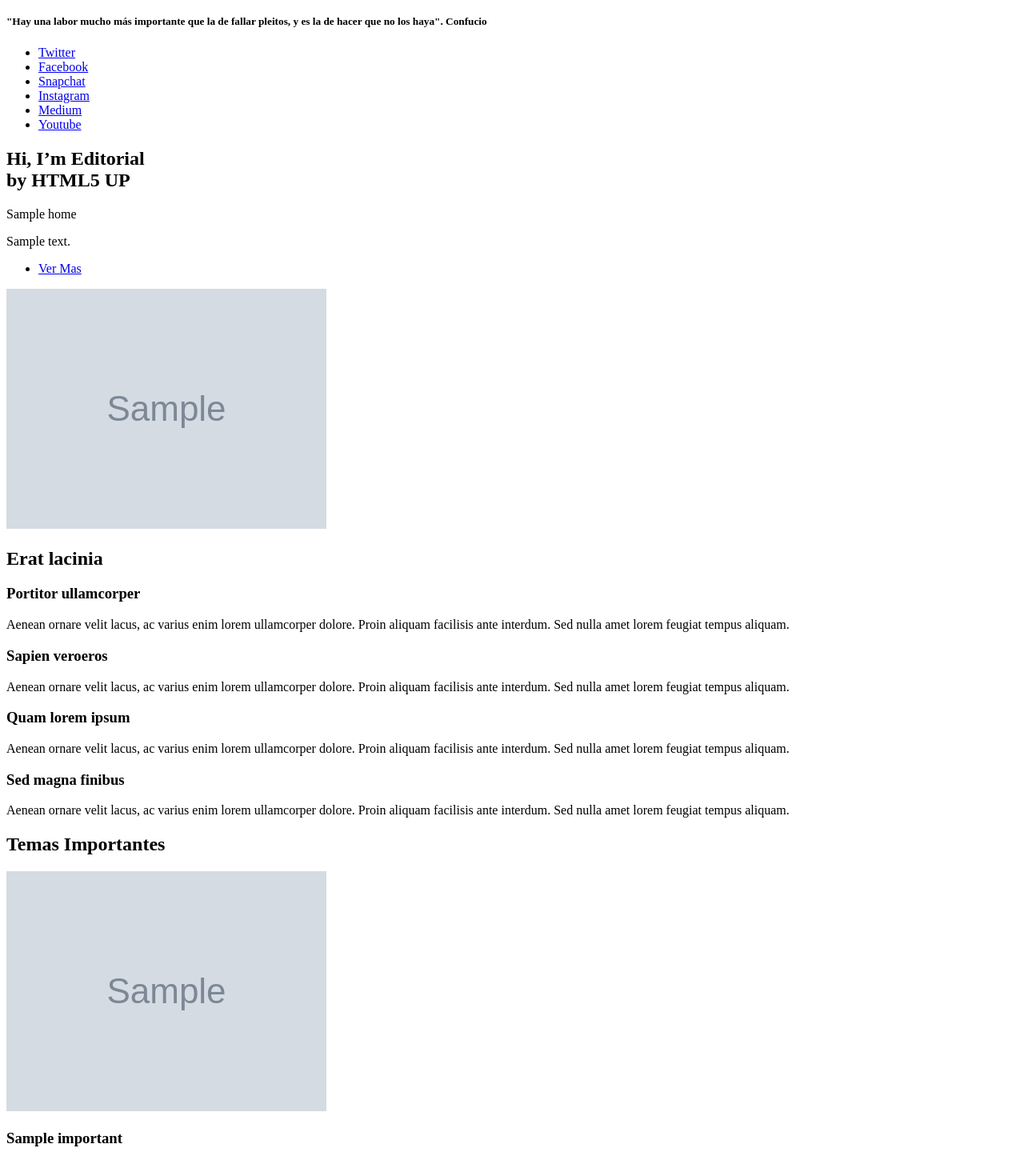
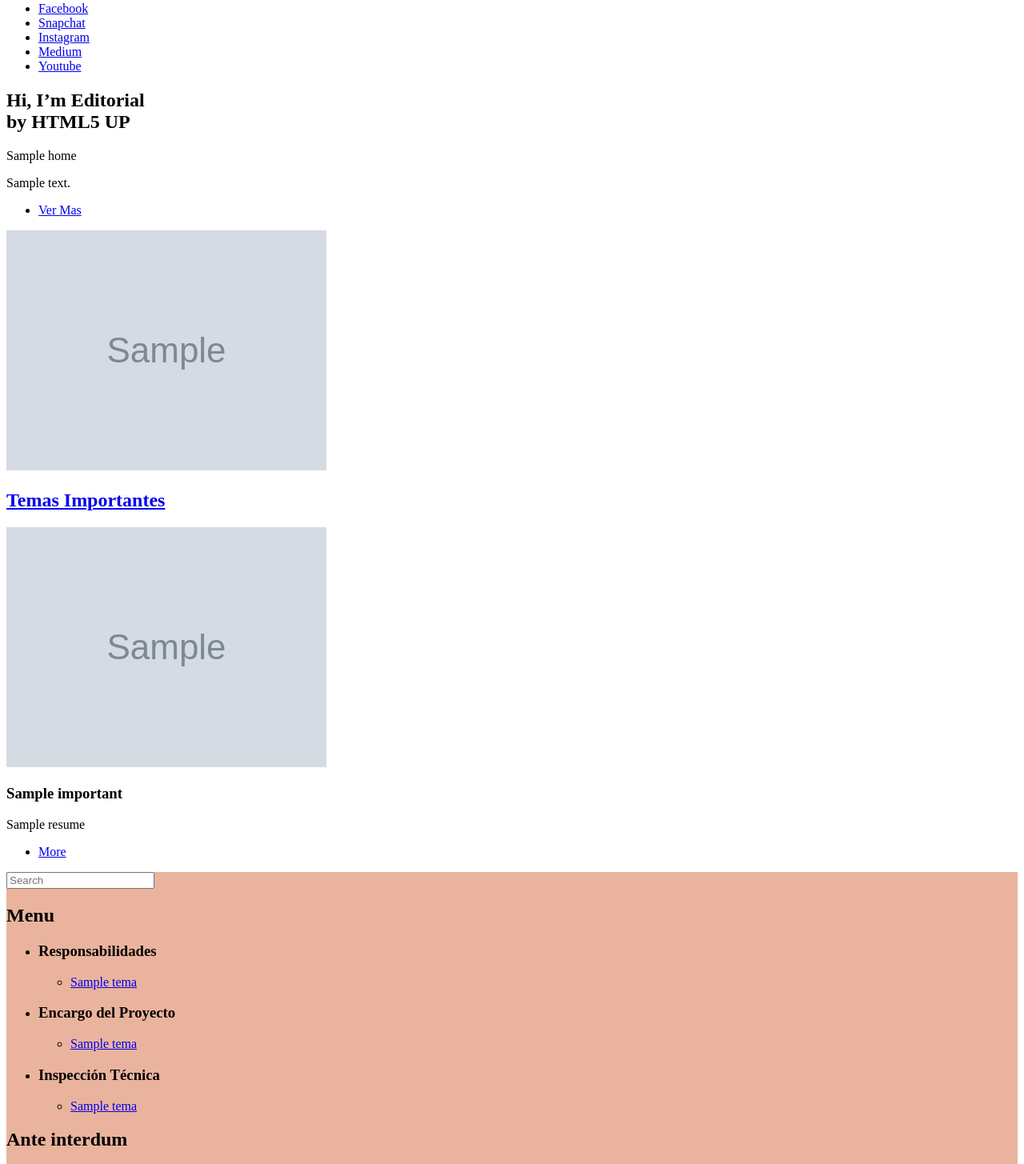
Before and after one commit to Angelooocw/Project-Contrato, a Django app: template templates/home/index.html in a window 1280 px wide. Shown: the part 265-1720 px from the top of the page at 80% size. Run offline with Django 3.2, Linux system fonts and the light colour scheme; the template is opened without the code that fills it: most values are stand-ins (such as "Sample title", 1, 10 or a date in 2020); grey boxes marked "Sample" are stand-in pictures; some libraries are stand-ins or nearby versions.

Commit message:
updated html files, aboutme section and views

```diff
--- a/applications/aboutme/urls.py
+++ b/applications/aboutme/urls.py
@@ -3,4 +3,6 @@ from . import views
 
 app_name = 'aboutme_app'
 
-urlpatterns = []
+urlpatterns = [
+    path('acerca-de-mi/', views.AboutMeView.as_view(), name='about-me'),
+]
--- a/applications/content/urls.py
+++ b/applications/content/urls.py
@@ -5,4 +5,5 @@ app_name = 'content_app'
 
 urlpatterns = [
     path('content/<slug>', views.ContentView.as_view(), name='content-detail'),
+    path('importantes/', views.ImportantListView.as_view(), name='list-important')
 ]
--- a/applications/home/views.py
+++ b/applications/home/views.py
@@ -17,6 +17,9 @@ class HomePageView(TemplateView):
         context['home'] = Home.objects.filter().order_by('-created').first()
         context['importants'] = Content.objects.get_content('Importante')
         context['navbar'] = Content.objects.get_content('Información')
+        context['responsabilidades'] = Content.objects.get_content('Responsabilidades')
+        context['encargo'] = Content.objects.get_content('Encargo del Proyecto')
+        context['inspeccion'] = Content.objects.get_content('Inspección Técnica')
         return context
 
 
--- a/templates/content/detail_content.html
+++ b/templates/content/detail_content.html
@@ -2,8 +2,12 @@
 {% load static %}
 
 
+{% block title %}
+    {{ content.title }} - contratodeobrapublica.cl
+{% endblock title %}
+
 {% block header %}
-{% include 'includes/header2.html' %}
+{% include 'includes/header.html' %}
 {% endblock header %}
 
 {% block content %}
--- a/templates/home/index.html
+++ b/templates/home/index.html
@@ -1,20 +1,116 @@
 {% extends 'base.html' %}
 {% load static %}
+
+
+{% block title %}
+	Contrato de obra Pública
+{% endblock title %}
+
 
 {% block header %}
 {% include 'includes/header.html' %}
 {% endblock header %}
 
+
 {% block content %}
-{% include 'includes/home_content.html' %}
+
+
+<div id="main">
+
+    <div class="inner">
+
+        <!-- Header -->
+            {% include 'includes/head_content.html' %}
+
+        <!-- Banner -->
+            <section id="banner">
+                <div class="content">
+                    <header>
+                        <h1>Hi, I’m Editorial<br />
+                        by HTML5 UP</h1>
+                        <p>{{ home.title }}</p>
+                    </header>
+                    <p>{{ home.description }}</p>
+                    <ul class="actions">
+                        <li><a href="#" class="button big">Ver Mas</a></li>
+                    </ul>
+                </div>
+                <span class="image object">
+                    <img src="{{ home.image.url }}" alt="" />
+                </span>
+            </section>
+
+        <!-- Section -->
+            <section>
+                <header class="major">
+                    <h2><a href="{% url 'content_app:list-important' %}">Temas Importantes</a></h2>
+                </header>
+                <div class="posts">
+
+                    {% for important in importants %}
+                        <article>
+                            <a href="{% url 'content_app:content-detail' important.slug %}" class="image"><img src="{{ important.thumbnail_img.url }}" alt="" /></a>
+                            <h3>{{ important.title }}</h3>
+                            <p>{{ important.resume }}</p>
+                            <ul class="actions">
+                                <li><a href="{% url 'content_app:content-detail' important.slug %}" class="button">More</a></li>
+                            </ul>
+                        </article>
+                    {% endfor %}
+                </div>
+            </section>
+
+    </div>
+</div>
+
 {% include 'includes/sidebar.html' %}
 {% endblock content %}
 
 
-{% block js %}
-    <script src="{% static 'js/jquery.min.js' %}"></script>
-	<script src="{% static 'js/browser.min.js' %}"></script>
-	<script src="{% static 'js/breakpoints.min.js' %}"></script>
-	<script src="{% static 'js/util.js' %}"></script>
-    <script src="{% static 'js/main.js' %}"></script>
-{% endblock js %}
+<div id="main">
+
+    <div class="inner">
+
+        <!-- Header -->
+            {% include 'includes/head_content.html' %}
+
+        <!-- Banner -->
+            <section id="banner">
+                <div class="content">
+                    <header>
+                        <h1>Hi, I’m Editorial<br />
+                        by HTML5 UP</h1>
+                        <p>{{ home.title }}</p>
+                    </header>
+                    <p>{{ home.description }}</p>
+                    <ul class="actions">
+                        <li><a href="#" class="button big">Ver Mas</a></li>
+                    </ul>
+                </div>
+                <span class="image object">
+                    <img src="{{ home.image.url }}" alt="" />
+                </span>
+            </section>
+
+        <!-- Section -->
+            <section>
+                <header class="major">
+                    <h2><a href="{% url 'content_app:list-important' %}">Temas Importantes</a></h2>
+                </header>
+                <div class="posts">
+
+                    {% for important in importants %}
+                        <article>
+                            <a href="{% url 'content_app:content-detail' important.slug %}" class="image"><img src="{{ important.thumbnail_img.url }}" alt="" /></a>
+                            <h3>{{ important.title }}</h3>
+                            <p>{{ important.resume }}</p>
+                            <ul class="actions">
+                                <li><a href="{% url 'content_app:content-detail' important.slug %}" class="button">More</a></li>
+                            </ul>
+                        </article>
+                    {% endfor %}
+                </div>
+            </section>
+
+    </div>
+</div>
--- a/templates/includes/head_content.html
+++ b/templates/includes/head_content.html
@@ -1,5 +1,5 @@
 <header id="header">
-    <h5>"Hay una labor mucho más importante que la de fallar pleitos, y es la de hacer que no los haya". Confucio</h5>
+    <h5 style="font-family: 'Libre Baskerville', serif; font-style:italic; ">"Hay una labor mucho más importante que la de fallar pleitos, y es la de hacer que no los haya". Confucio</h5>
     <ul class="icons">
         <li><a href="#" class="icon brands fa-twitter"><span class="label">Twitter</span></a></li>
         <li><a href="#" class="icon brands fa-facebook-f"><span class="label">Facebook</span></a></li>
--- a/templates/includes/header.html
+++ b/templates/includes/header.html
@@ -1,18 +1,62 @@
 {% load static %}
+<style>
+.navbar {
+    overflow: hidden;
+    bottom: 0;
+    width: 100%;
+}
+.navbar a {
+    float: left;
+    color: #f2f2f2;
+    text-align: center;
+    padding: 14px 16px;
+    text-decoration: none;
+    font-size: 18px;
+}
+.navbar li {
+    padding: 0;
+}
+
+.navbar a.active {
+  background-color: #4CAF50;
+  color: white;
+}
+.titulo {
+    padding-top: 40px;
+    text-align: center;
+    background: #1abc9c;
+    color: white;
+    font-size: 15px;
+}
+@media only screen and (max-width: 450px) {
+    .navbar a {
+        float: left;
+        color: #f2f2f2;
+        text-align: center;
+        padding: 14px 16px;
+        text-decoration: none;
+        font-size: 14px;
+    }
+}
+</style>
+
 <header>
-    <div class="titular" style="width: 100%; background: url({% static 'img/header.jpg' %}); height: 30vh; text-align: center;">
-        <h1 style="padding-top: 60px;">Contrato de Obra Pública</h1>
-        <div>
-            <ul style="display: flex; list-style: none; justify-content:space-around; padding: 1em;">
-                {% for ct in navbar %}
-                    <li >
-                        <h3><a href="{% url 'content_app:content-detail' ct.slug %}">{{ ct.title }}</a></h3>
-                    </li>
-                {% endfor %}
+    <div class="titulo">
+        <h1><a href="{% url 'home_app:home' %}">Contrato de Obra Pública</a></h1>
+        <div class="navbar">
+            <ul style="display: flex; list-style: none; justify-content:space-around; margin: 0; padding: 0;">
 
+            {% for ct in navbar %}
                 <li >
-                    <h3><a href="{% url 'home_app:contact' %}">Contacto</a></h3>
+                    <h3><a href="{% url 'content_app:content-detail' ct.slug %}">{{ ct.title }}</a></h3>
                 </li>
+            {% endfor %}
+            <li >
+                <h3><a href="{% url 'aboutme_app:about-me' %}">Acerca de Mi</a></h3>
+            </li>
+            <li >
+                <h3><a href="{% url 'home_app:contact' %}">Contacto</a></h3>
+            </li>
             </ul>
         </div>
     </div>
--- a/templates/includes/home_content.html
+++ /dev/null
@@ -1,126 +0,0 @@
-<div id="main">
-
-    <div class="inner">
-
-        <!-- Header -->
-            {% include 'includes/head_content.html' %}
-
-        <!-- Banner -->
-            <section id="banner">
-                <div class="content">
-                    <header>
-                        <h1>Hi, I’m Editorial<br />
-                        by HTML5 UP</h1>
-                        <p>{{ home.title }}</p>
-                    </header>
-                    <p>{{ home.description }}</p>
-                    <ul class="actions">
-                        <li><a href="#" class="button big">Ver Mas</a></li>
-                    </ul>
-                </div>
-                <span class="image object">
-                    <img src="{{ home.image.url }}" alt="" />
-                </span>
-            </section>
-
-        <!-- Section -->
-            <section>
-                <header class="major">
-                    <h2>Erat lacinia</h2>
-                </header>
-                <div class="features">
-                    <article>
-                        <span class="icon fa-gem"></span>
-                        <div class="content">
-                            <h3>Portitor ullamcorper</h3>
-                            <p>Aenean ornare velit lacus, ac varius enim lorem ullamcorper dolore. Proin aliquam facilisis ante interdum. Sed nulla amet lorem feugiat tempus aliquam.</p>
-                        </div>
-                    </article>
-                    <article>
-                        <span class="icon solid fa-paper-plane"></span>
-                        <div class="content">
-                            <h3>Sapien veroeros</h3>
-                            <p>Aenean ornare velit lacus, ac varius enim lorem ullamcorper dolore. Proin aliquam facilisis ante interdum. Sed nulla amet lorem feugiat tempus aliquam.</p>
-                        </div>
-                    </article>
-                    <article>
-                        <span class="icon solid fa-rocket"></span>
-                        <div class="content">
-                            <h3>Quam lorem ipsum</h3>
-                            <p>Aenean ornare velit lacus, ac varius enim lorem ullamcorper dolore. Proin aliquam facilisis ante interdum. Sed nulla amet lorem feugiat tempus aliquam.</p>
-                        </div>
-                    </article>
-                    <article>
-                        <span class="icon solid fa-signal"></span>
-                        <div class="content">
-                            <h3>Sed magna finibus</h3>
-                            <p>Aenean ornare velit lacus, ac varius enim lorem ullamcorper dolore. Proin aliquam facilisis ante interdum. Sed nulla amet lorem feugiat tempus aliquam.</p>
-                        </div>
-                    </article>
-                </div>
-            </section>
-
-        <!-- Section -->
-            <section>
-                <header class="major">
-                    <h2>Temas Importantes</h2>
-                </header>
-                <div class="posts">
-
-                    {% for important in importants %}
-                        <article>
-                            <a href="{% url 'content_app:content-detail' important.slug %}" class="image"><img src="{{ important.thumbnail_img.url }}" alt="" /></a>
-                            <h3>{{ important.title }}</h3>
-                            <p>{{ important.resume }}</p>
-                            <ul class="actions">
-                                <li><a href="{% url 'content_app:content-detail' important.slug %}" class="button">More</a></li>
-                            </ul>
-                        </article>
-                    {% endfor %}
-
-
-                    <article>
-                        <a href="#" class="image"><img src="static/images/pic02.jpg" alt="" /></a>
-                        <h3>Nulla amet dolore</h3>
-                        <p>Aenean ornare velit lacus, ac varius enim lorem ullamcorper dolore. Proin aliquam facilisis ante interdum. Sed nulla amet lorem feugiat tempus aliquam.</p>
-                        <ul class="actions">
-                            <li><a href="#" class="button">More</a></li>
-                        </ul>
-                    </article>
-                    <article>
-                        <a href="#" class="image"><img src="static/images/pic03.jpg" alt="" /></a>
-                        <h3>Tempus ullamcorper</h3>
-                        <p>Aenean ornare velit lacus, ac varius enim lorem ullamcorper dolore. Proin aliquam facilisis ante interdum. Sed nulla amet lorem feugiat tempus aliquam.</p>
-                        <ul class="actions">
-                            <li><a href="#" class="button">More</a></li>
-                        </ul>
-                    </article>
-                    <article>
-                        <a href="#" class="image"><img src="static/images/pic04.jpg" alt="" /></a>
-                        <h3>Sed etiam facilis</h3>
-                        <p>Aenean ornare velit lacus, ac varius enim lorem ullamcorper dolore. Proin aliquam facilisis ante interdum. Sed nulla amet lorem feugiat tempus aliquam.</p>
-                        <ul class="actions">
-                            <li><a href="#" class="button">More</a></li>
-                        </ul>
-                    </article>
-                    <article>
-                        <a href="#" class="image"><img src="static/images/pic05.jpg" alt="" /></a>
-                        <h3>Feugiat lorem aenean</h3>
-                        <p>Aenean ornare velit lacus, ac varius enim lorem ullamcorper dolore. Proin aliquam facilisis ante interdum. Sed nulla amet lorem feugiat tempus aliquam.</p>
-                        <ul class="actions">
-                            <li><a href="#" class="button">More</a></li>
-                        </ul>
-                    </article>
-                    <article>
-                        <a href="#" class="image"><img src="static/images/pic06.jpg" alt="" /></a>
-                        <h3>Amet varius aliquam</h3>
-                        <p>Aenean ornare velit lacus, ac varius enim lorem ullamcorper dolore. Proin aliquam facilisis ante interdum. Sed nulla amet lorem feugiat tempus aliquam.</p>
-                        <ul class="actions">
-                            <li><a href="#" class="button">More</a></li>
-                        </ul>
-                    </article>
-                </div>
-            </section>
-
-    </div>
-</div>
--- a/templates/includes/sidebar.html
+++ b/templates/includes/sidebar.html
@@ -4,7 +4,7 @@
 
         <!-- Search -->
             <section id="search" class="alt">
-                <form method="post" action="#">
+                <form method="post" action="#">{% csrf_token %}
                     <input type="text" name="query" id="query" placeholder="Search" />
                 </form>
             </section>
@@ -33,22 +33,13 @@
                         </ul>
                     </li>
                     <li>
-                        <span class="opener"><h3>Inspeccion Tecnica</h3></span>
+                        <span class="opener"><h3>Inspección Técnica</h3></span>
                         <ul>
                             {% for tema in inspeccion %}
                                 <li><a href="{% url 'content_app:content-detail' tema.slug %}">{{tema.title}}</a></li>
                             {% endfor %}
                         </ul>
                     </li>
-                    <li><a href="index.html">Homepage</a></li>
-                    <li><a href="generic.html">Generic</a></li>
-                    <li><a href="elements.html">Elements</a></li>
-                    <li><a href="index.html">Homepage</a></li>
-                    <li><a href="generic.html">Generic</a></li>
-                    <li><a href="elements.html">Elements</a></li>
-                    <li><a href="index.html">Homepage</a></li>
-                    <li><a href="generic.html">Generic</a></li>
-                    <li><a href="elements.html">Elements</a></li>
                 </ul>
             </nav>
 
@@ -62,12 +53,32 @@
                         <a href="#" class="image"><img src="{% static 'images/pic07.jpg' %}" alt="" /></a>
                         <p>Aenean ornare velit lacus, ac varius enim lorem ullamcorper dolore aliquam.</p>
                     </article>
+                </div>
+                <ul class="actions">
+                    <li><a href="#" class="button">More</a></li>
+                </ul>
+            </section>
+            <section>
+                <header class="major">
+                    <h2>Ante interdum</h2>
+                </header>
+                <div class="mini-posts">
                     <article>
-                        <a href="#" class="image"><img src="{% static 'images/pic08.jpg' %}" alt="" /></a>
+                        <a href="#" class="image"><img src="{% static 'images/pic07.jpg' %}" alt="" /></a>
                         <p>Aenean ornare velit lacus, ac varius enim lorem ullamcorper dolore aliquam.</p>
                     </article>
+                </div>
+                <ul class="actions">
+                    <li><a href="#" class="button">More</a></li>
+                </ul>
+            </section>
+            <section>
+                <header class="major">
+                    <h2>Ante interdum</h2>
+                </header>
+                <div class="mini-posts">
                     <article>
-                        <a href="#" class="image"><img src="{% static 'images/pic09.jpg' %}" alt="" /></a>
+                        <a href="#" class="image"><img src="{% static 'images/pic07.jpg' %}" alt="" /></a>
                         <p>Aenean ornare velit lacus, ac varius enim lorem ullamcorper dolore aliquam.</p>
                     </article>
                 </div>
```
Also changed, not shown: applications/aboutme/views.py (+16 -1 lines), applications/content/views.py (+20 -1 lines), templates/about_me/about.html (added, +134 -0 lines), templates/content/important_list.html (added, +39 -0 lines), templates/includes/header2.html (deleted, +0 -60 lines).
